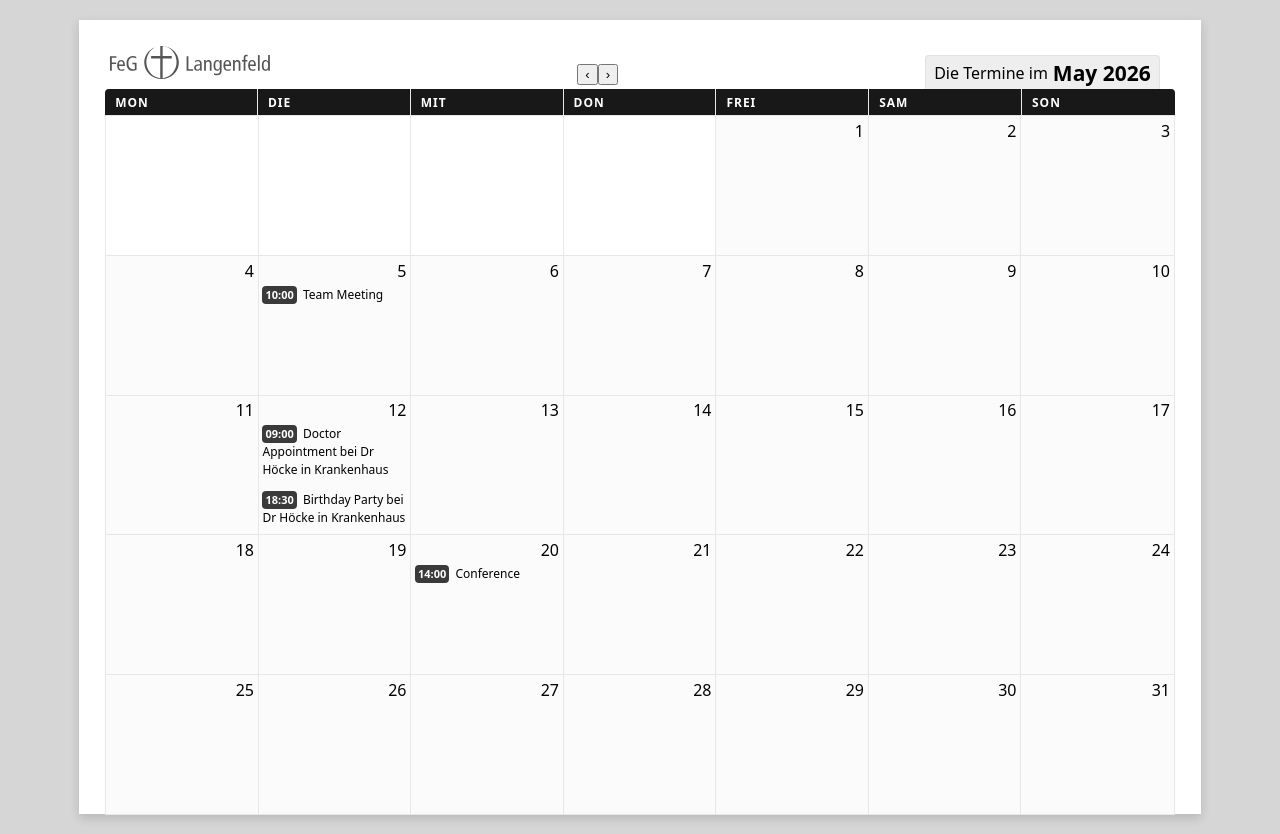
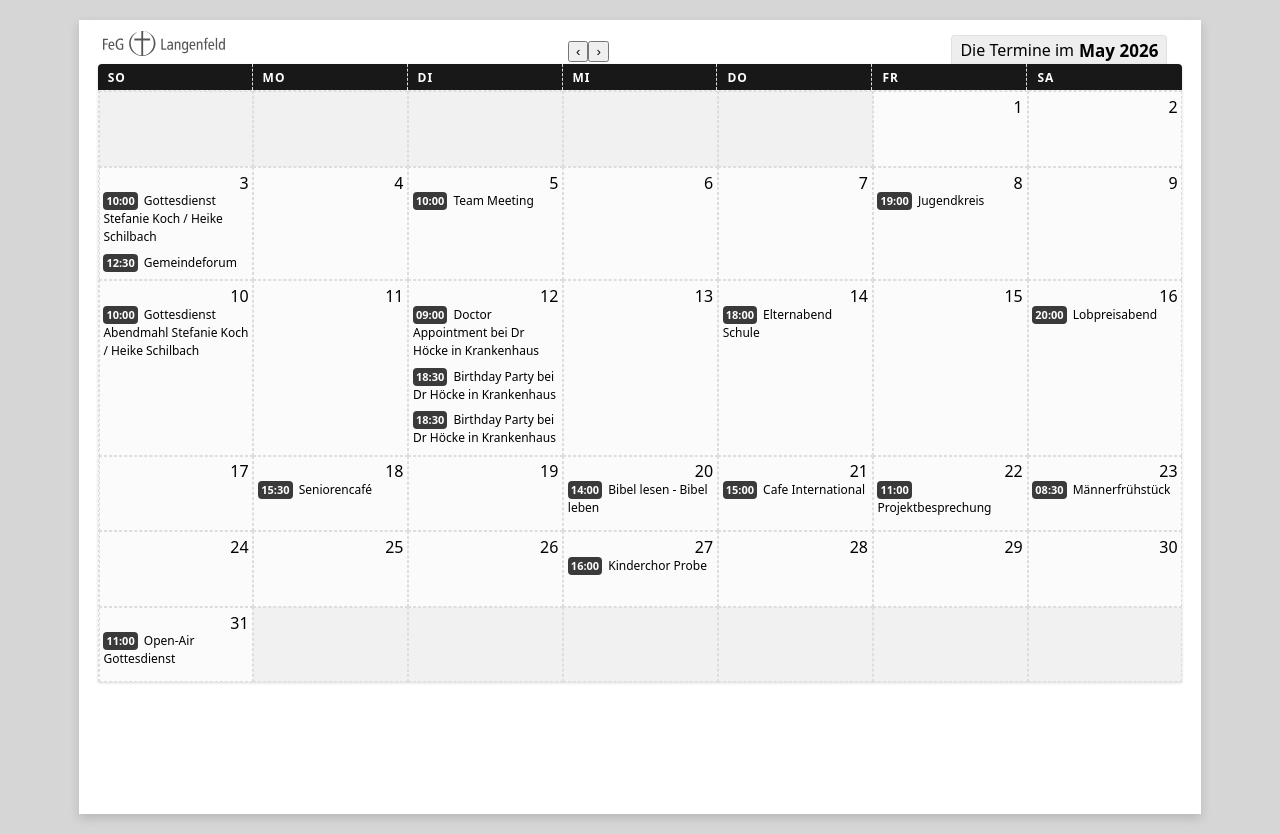
Before and after one commit to MilSoltani/gemeinde-termine, a Vue app: page / in a window 1280 px wide. Built offline with nearby package versions, Linux system fonts and the light colour scheme.

Commit message:
one month layout design somewhat finalized

```diff
--- a/src/App.vue
+++ b/src/App.vue
@@ -2,45 +2,50 @@
 import { computed, ref } from 'vue'
 
 const events = ref([
-  {
-    id: 1,
-    title: 'Team Meeting',
-    date: '2026-05-05',
-    time: '10:00',
-  },
-  {
-    id: 2,
-    title: 'Doctor Appointment bei Dr Höcke in Krankenhaus',
-    date: '2026-05-12',
-    time: '09:00',
-  },
-  {
-    id: 3,
-    title: 'Birthday Party bei Dr Höcke in Krankenhaus',
-    date: '2026-05-12',
-    time: '18:30',
-  },
-  {
-    id: 4,
-    title: 'Conference',
-    date: '2026-05-20',
-    time: '14:00',
-  },
+  { id: 1, title: 'Team Meeting', date: '2026-05-05', time: '10:00' },
+  { id: 2, title: 'Doctor Appointment bei Dr Höcke in Krankenhaus', date: '2026-05-12', time: '09:00' },
+  { id: 3, title: 'Birthday Party bei Dr Höcke in Krankenhaus', date: '2026-05-12', time: '18:30' },
+  { id: 4, title: 'Birthday Party bei Dr Höcke in Krankenhaus', date: '2026-05-12', time: '18:30' },
+  { id: 5, title: 'Bibel lesen - Bibel leben', date: '2026-05-20', time: '14:00' },
+  { id: 6, title: 'Gottesdienst Stefanie Koch / Heike Schilbach', date: '2026-05-03', time: '10:00' },
+  { id: 7, title: 'Gemeindeforum', date: '2026-05-03', time: '12:30' },
+  { id: 8, title: 'Gottesdienst Abendmahl Stefanie Koch / Heike Schilbach', date: '2026-05-10', time: '10:00' },
+  { id: 9, title: 'Cafe International', date: '2026-05-21', time: '15:00' },
+
+  { id: 10, title: 'Jugendkreis', date: '2026-05-08', time: '19:00' },
+  { id: 11, title: 'Elternabend Schule', date: '2026-05-14', time: '18:00' },
+  { id: 12, title: 'Lobpreisabend', date: '2026-05-16', time: '20:00' },
+  { id: 13, title: 'Seniorencafé', date: '2026-05-18', time: '15:30' },
+  { id: 14, title: 'Projektbesprechung', date: '2026-05-22', time: '11:00' },
+  { id: 15, title: 'Männerfrühstück', date: '2026-05-23', time: '08:30' },
+  { id: 16, title: 'Kinderchor Probe', date: '2026-05-27', time: '16:00' },
+  { id: 17, title: 'Open-Air Gottesdienst', date: '2026-05-31', time: '11:00' },
+
+  { id: 18, title: 'Sommerfest Planung', date: '2026-06-02', time: '17:30' },
+  { id: 19, title: 'Bibelkreis', date: '2026-06-04', time: '19:00' },
+  { id: 20, title: 'Arzttermin Zahnarztpraxis Müller', date: '2026-06-09', time: '08:15' },
+  { id: 21, title: 'Team Lunch', date: '2026-06-11', time: '12:00' },
+  { id: 22, title: 'Jugendgottesdienst', date: '2026-06-14', time: '18:00' },
+  { id: 23, title: 'Wandertag Taunus', date: '2026-06-18', time: '09:00' },
+  { id: 24, title: 'Sommerkonzert Gemeinde', date: '2026-06-20', time: '19:30' },
+  { id: 25, title: 'Gebetsabend', date: '2026-06-24', time: '20:00' },
+  { id: 26, title: 'Familienbrunch', date: '2026-06-28', time: '10:30' },
 ])
 
 const currentDate = ref(new Date())
 
-const weekdays = ['Mon', 'Die', 'Mit', 'Don', 'Frei', 'Sam', 'Son']
+const weekdays = ['So', 'Mo', 'Di', 'Mi', 'Do', 'Fr', 'Sa']
 
 const currentYear = computed(() => currentDate.value.getFullYear())
-
 const currentMonth = computed(() => currentDate.value.getMonth())
 
-const monthName = computed(() => {
-  return currentDate.value.toLocaleString('default', {
-    month: 'long',
-  })
-})
+const monthName = computed(() =>
+  currentDate.value.toLocaleString('default', { month: 'long' }),
+)
+
+function formatDate(d: Date) {
+  return `${d.getFullYear()}-${String(d.getMonth() + 1).padStart(2, '0')}-${String(d.getDate()).padStart(2, '0')}`
+}
 
 const calendarDays = computed(() => {
   const year = currentYear.value
@@ -50,60 +55,55 @@ const calendarDays = computed(() => {
   const lastDay = new Date(year, month + 1, 0)
 
   const daysInMonth = lastDay.getDate()
+  const startDay = firstDay.getDay()
 
-  let startDay = firstDay.getDay()
-  startDay = startDay === 0 ? 6 : startDay - 1
+  const totalCells = 42
 
-  const days = []
+  const days: any[] = []
 
-  for (let i = 0; i < startDay; i++) {
+  for (let i = 0; i < totalCells; i++) {
+    const dayNumber = i - startDay + 1
+
+    if (dayNumber < 1 || dayNumber > daysInMonth) {
       days.push({
+        empty: true,
         date: `empty-${i}`,
         day: '',
-      currentMonth: false,
         events: [],
       })
     }
-
-  for (let day = 1; day <= daysInMonth; day++) {
-    const date = `${year}-${String(month + 1).padStart(2, '0')}-${String(day).padStart(2, '0')}`
+    else {
+      const date = formatDate(new Date(year, month, dayNumber))
 
       const dayEvents = events.value
-      .filter(event => event.date === date)
+        .filter(e => e.date === date)
         .sort((a, b) => (a.time || '').localeCompare(b.time || ''))
 
       days.push({
+        empty: false,
         date,
-      day,
-      currentMonth: true,
+        day: dayNumber,
         events: dayEvents,
       })
+    }
   }
 
   return days
 })
 
 function prevMonth() {
-  currentDate.value = new Date(
-    currentYear.value,
-    currentMonth.value - 1,
-    1,
-  )
+  currentDate.value = new Date(currentYear.value, currentMonth.value - 1, 1)
 }
 
 function nextMonth() {
-  currentDate.value = new Date(
-    currentYear.value,
-    currentMonth.value + 1,
-    1,
-  )
+  currentDate.value = new Date(currentYear.value, currentMonth.value + 1, 1)
 }
 </script>
 
 <template>
   <div class="calendar">
     <div class="header">
-      <img src="/logo.svg" alt="FEG-Langenfeld" width="160px">
+      <img src="/logo.svg" alt="FEG-Langenfeld" height="25px">
 
       <div>
         <button @click="prevMonth">
@@ -131,20 +131,18 @@ function nextMonth() {
           v-for="day in calendarDays"
           :key="day.date"
           class="day"
-          :class="{ empty: !day.currentMonth }"
+          :class="{ empty: day.empty }"
         >
           <div class="day-number">
             {{ day.day }}
           </div>
 
           <div class="events">
-            <div
-              v-for="event in day.events"
-              :key="event.id"
-              class="event"
-            >
+            <div v-for="event in day.events" :key="event.id" class="event">
               <span class="event-title">
-                <span v-if="event.time" class="event-time">{{ event.time }}</span>
+                <span v-if="event.time" class="event-time">
+                  {{ event.time }}
+                </span>
                 {{ event.title }}
               </span>
             </div>
--- a/src/main.css
+++ b/src/main.css
@@ -1,7 +1,53 @@
-html, body {
+:root {
+  --color-bg: #d6d6d6;
+  --color-surface: #ffffff;
+  --color-surface-muted: #fbfbfb;
+  --color-surface-empty: #f1f1f1;
+
+  --color-text: #000000;
+  --color-text-inverse: #ffffff;
+
+  --color-border: #ddd;
+  --color-border-light: #e1e1e1;
+
+  --color-header: #181818;
+  --color-event-time: #262626;
+  --color-monthday: #eeeeee;
+
+  --shadow-calendar: 0 4px 10px rgba(0, 0, 0, 0.15);
+  --shadow-container:
+    rgba(0, 0, 0, 0.1) 0 1px 3px 0,
+    rgba(0, 0, 0, 0.06) 0 1px 2px 0;
+
+  --radius-sm: 4px;
+
+  --font-family: system-ui, sans-serif;
+
+  --calendar-width: 297mm;
+  --calendar-height: 210mm;
+
+  --spacing-page: 20px;
+  --spacing-calendar-y: 3mm;
+  --spacing-calendar-x: 5mm;
+  --spacing-day: 1mm;
+
+  --weekday-height: 7mm;
+  --day-min-height: 20mm;
+
+  --font-size-weekday: 12px;
+  --font-size-day: 16px;
+  --font-size-event: 12px;
+  --font-size-event-time: 11px;
+  --font-size-month: 17px;
+
+  --line-height-event: 18px;
+}
+
+html,
+body {
   margin: 0;
   padding: 0;
-  background: #d6d6d6;
+  background: var(--color-bg);
 }
 
 body {
@@ -9,70 +55,83 @@ body {
   justify-content: center;
   align-items: center;
   min-height: 100vh;
-  padding: 20px;
+  padding: var(--spacing-page);
   box-sizing: border-box;
 }
 
 .calendar {
-  font-family: system-ui, sans-serif;
-  width: 297mm;
-  height: 210mm;
-  background: white;
-  padding: 7mm;
-  box-sizing: border-box;
+  width: var(--calendar-width);
+  height: var(--calendar-height);
+  padding: var(--spacing-calendar-y) var(--spacing-calendar-x);
+
   display: flex;
   flex-direction: column;
-  box-shadow: 0 4px 10px rgba(0,0,0,0.15);
+
+  box-sizing: border-box;
+  background: var(--color-surface);
+  box-shadow: var(--shadow-calendar);
+
+  font-family: var(--font-family);
 }
 
-.container {}
+.container {
+  box-shadow: var(--shadow-container);
+}
 
 .header {
   display: flex;
   justify-content: space-between;
   align-items: baseline;
-  padding-right: 15px;
-  padding-left: 5px;
+
+  padding-inline: 5px 15px;
 }
 
 .monthday {
   display: flex;
   align-items: center;
   gap: 5px;
-  border: 1px solid #e1e1e1;
+
+  padding: 3px 8px 2px;
+
+  border: 1px solid var(--color-border-light);
   border-bottom: 0;
-  padding: 3px 8px 2px 8px;
-  border-radius: 4px 4px 0 0px;
-  background-color: #eee;
-  color: #000;
+  border-radius: var(--radius-sm) var(--radius-sm) 0 0;
+
+  background: var(--color-monthday);
+  color: var(--color-text);
 }
 
 .monthday h2 {
-  font-size: 21px;
+  margin: 0;
+
+  font-size: var(--font-size-month);
   font-weight: 600;
-  margin: 0;
-  padding: 0;
 }
 
 .weekdays {
   display: grid;
   grid-template-columns: repeat(7, 1fr);
-  height: 7mm;
-  border-bottom: none;
-  border-radius: 4px 4px 0 0;
-  background-color: #181818;
-  color: #ffffff;
+
+  height: var(--weekday-height);
+
+  border-radius: var(--radius-sm) var(--radius-sm) 0 0;
+
+  background: var(--color-header);
+  color: var(--color-text-inverse);
 }
 
 .weekday {
   display: flex;
   align-items: center;
+
   padding-left: 10px;
+
+  border-right: 1px dashed var(--color-border);
+
+  font-size: var(--font-size-weekday);
   font-weight: 700;
-  font-size: 12px;
   letter-spacing: 1px;
   text-transform: uppercase;
-  border-right: 1px solid #e5e7eb;
 }
 
 .weekday:last-child {
@@ -81,75 +140,80 @@ body {
 
 .days {
   flex: 1;
+
   display: grid;
   grid-template-columns: repeat(7, 1fr);
-  grid-auto-rows: 1fr;
-  border: 1px solid #e5e7eb;
+  grid-auto-rows: minmax(var(--day-min-height), auto);
+
+  border-top: 1px dashed var(--color-border);
+  border-left: 1px dashed var(--color-border);
 }
 
 .day {
-  border-right: 1px solid #e5e7eb;
-  border-bottom: 1px solid #e5e7eb;
-  padding: 1mm;
-  overflow: hidden;
-  background-color: #fbfbfb;
-  box-sizing: border-box;
   display: flex;
   flex-direction: column;
-}
 
-.day:nth-child(7n) {
-  border-right: none;
-}
+  padding: var(--spacing-day);
 
-.days .day:nth-last-child(-n + 7) {
-  border-bottom: none;
+  box-sizing: border-box;
+  border: 1px dashed var(--color-border);
+
+  background: var(--color-surface-muted);
 }
 
 .day.empty {
-  background-color: transparent;
+  background: var(--color-surface-empty);
 }
 
 .day-number {
+  margin-bottom: -5px;
+
+  color: var(--color-text);
+  font-size: var(--font-size-day);
   font-weight: 500;
-  font-size: 16px;
-  margin-bottom: 0;
-  color: #000;
   text-align: right;
 }
 
 .events {
   display: flex;
   flex-direction: column;
-  gap: 4px;
 }
 
 .event {
-  margin: 1mm 0;
-  border-radius: 4px;
   display: flex;
   flex-wrap: wrap;
   column-gap: 3px;
+
+  margin: 1mm 0;
+
+  border-radius: var(--radius-sm);
+
+  line-height: var(--line-height-event);
+  white-space: normal;
   word-break: break-word;
-  white-space: normal;
-  line-height: 18px;
 }
 
 .event-time {
+  flex-shrink: 0;
+
+  margin-right: 3px;
+  padding: 1px 3px 2px;
+
+  border-radius: var(--radius-sm);
+
+  background: var(--color-event-time);
+  color: var(--color-text-inverse);
+
+  font-size: var(--font-size-event-time);
   font-weight: 600;
+
   opacity: 0.9;
-  flex-shrink: 0;
-  background-color: #262626;
-  color: #fff;
-  padding: 1px 3px 2px;
-  border-radius: 4px;
-  margin-right: 3px;
-  font-size: 11px;
 }
 
 .event-title {
   flex: 1;
-  font-size: 12px;
+
+  font-size: var(--font-size-event);
 }
 
 @page {
@@ -158,13 +222,14 @@ body {
 }
 
 @media print {
-  html, body {
-    background: white;
+  html,
+  body {
+    background: var(--color-surface);
   }
 
   body {
+    min-height: auto;
     padding: 0;
-    min-height: auto;
   }
 
   .header button {
@@ -172,8 +237,6 @@ body {
   }
 
   .calendar {
-    width: 297mm;
-    height: 210mm;
     box-shadow: none;
     page-break-inside: avoid;
   }
```
Lines whose indentation alone changed are shown as unchanged.
